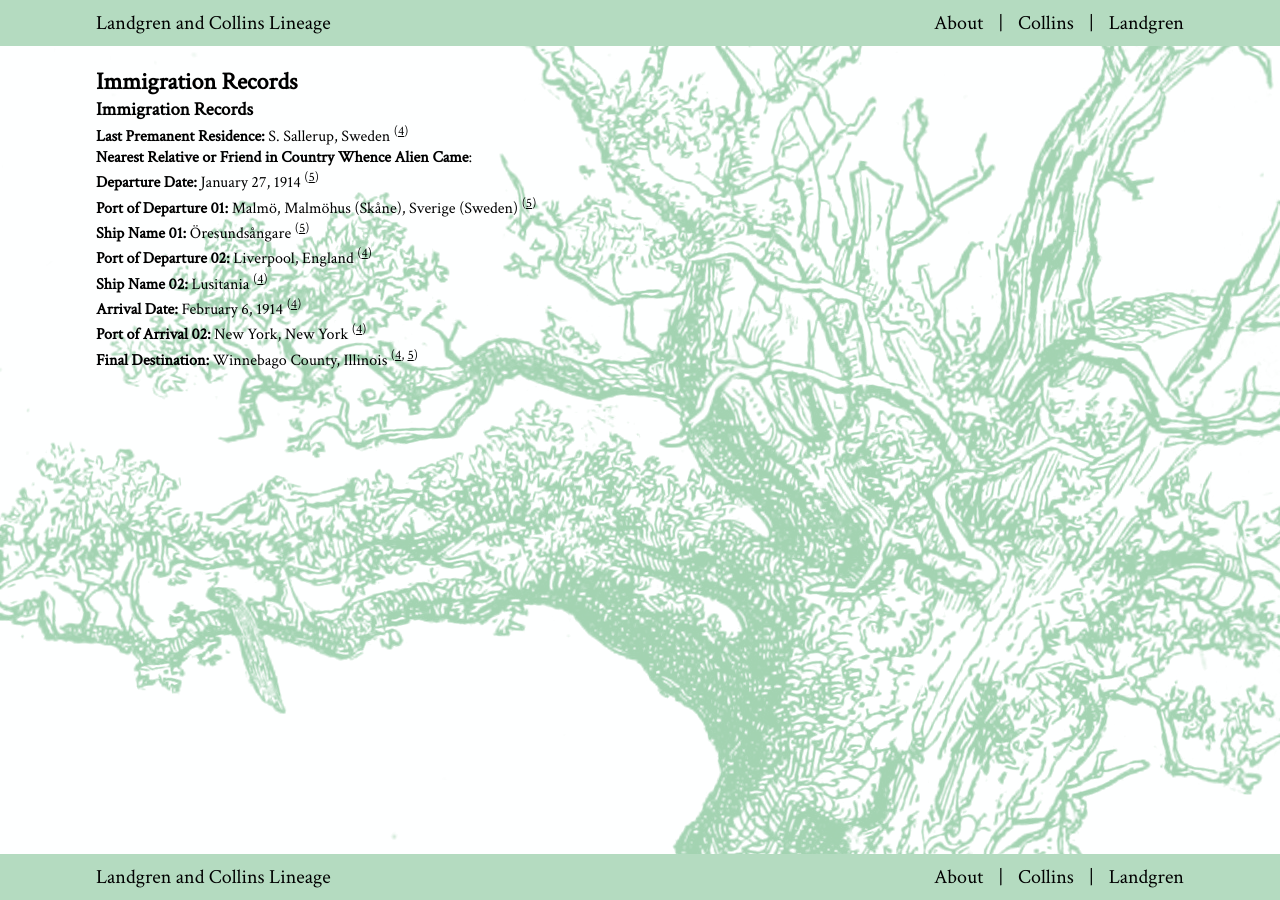
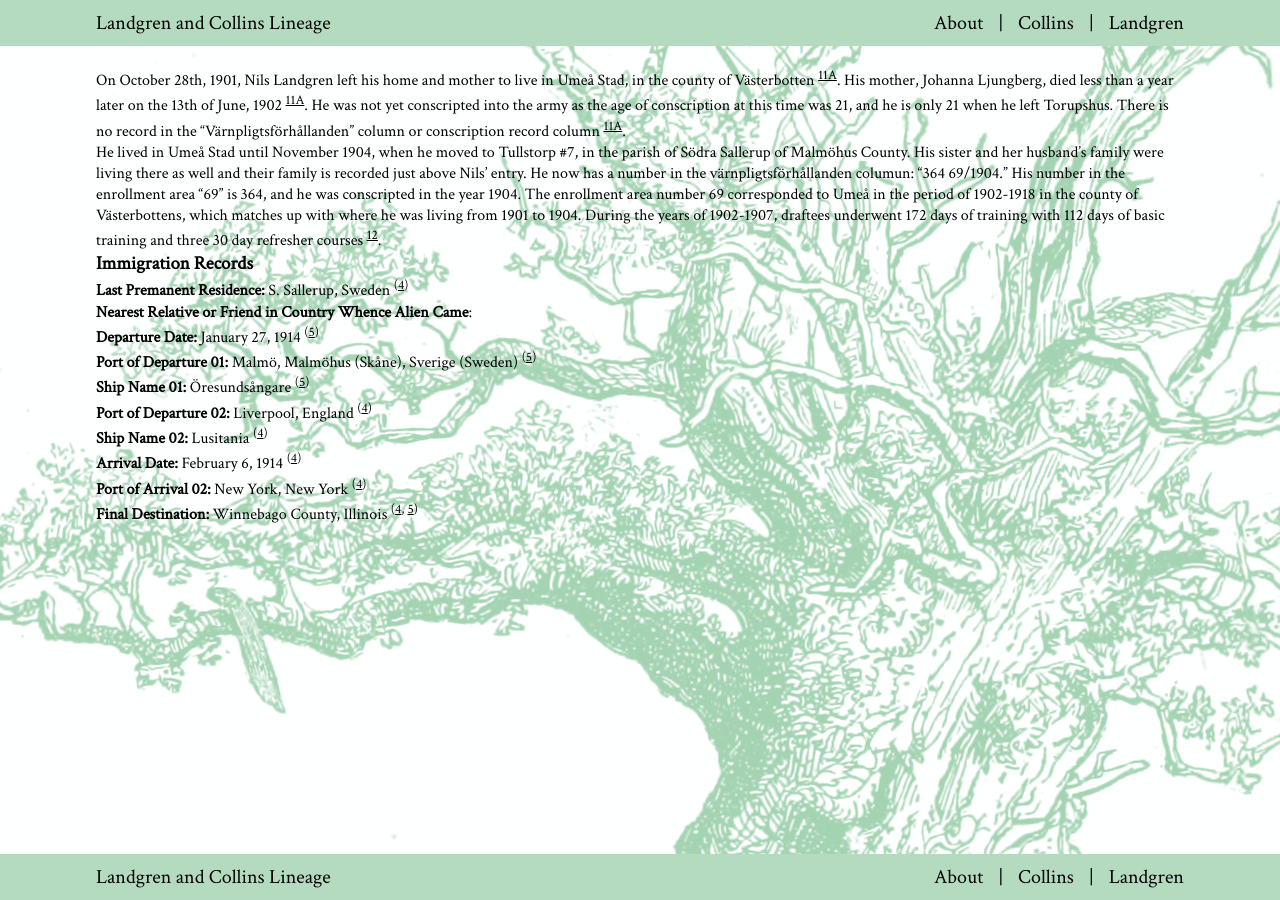
Before and after one commit to krogersst/landgren-collins, a Jekyll site: the page built from landgren/person/nils-landgren.md, in a window 1280 px wide. Built offline with Jekyll 4.4.1, drawn with Linux system fonts in a browser that asks for light colours; our own code applies the rules of GitHub Pages for plain Markdown files.

Commit message:
Update Military References

```diff
--- a/landgren/person/nils-landgren.md
+++ b/landgren/person/nils-landgren.md
@@ -32,6 +32,9 @@ burial_ref1: "?"
 references: "nils-landgren-ref.html"
 ---
 
+On October 28th, 1901, Nils Landgren left his home and mother to live in Umeå Stad, in the county of Västerbotten <sup>[11A](11A)</sup>. His mother, Johanna Ljungberg, died less than a year later on the 13th of June, 1902 <sup>[11A](11A)</sup>. He was not yet conscripted into the army as the age of conscription at this time was 21, and he is only 21 when he left Torupshus. There is no record in the "Värnpligtsförhållanden" column or conscription record column <sup>[11A](11A)</sup>.
+
+He lived in Umeå Stad until November 1904, when he moved to Tullstorp #7, in the parish of Södra Sallerup of Malmöhus County. His sister and her husband's family were living there as well and their family is recorded just above Nils' entry. He now has a number in the värnpligtsförhållanden columun: "364 69/1904." His number in the enrollment area "69" is 364, and he was conscripted in the year 1904. The enrollment area number 69 corresponded to Umeå in the period of 1902-1918 in the county of Västerbottens, which matches up with where he was living from 1901 to 1904. During the years of 1902-1907, draftees underwent 172 days of training with 112 days of basic training and three 30 day refresher courses <sup>[12](12)</sup>.
 
 
 ### Immigration Records
```
